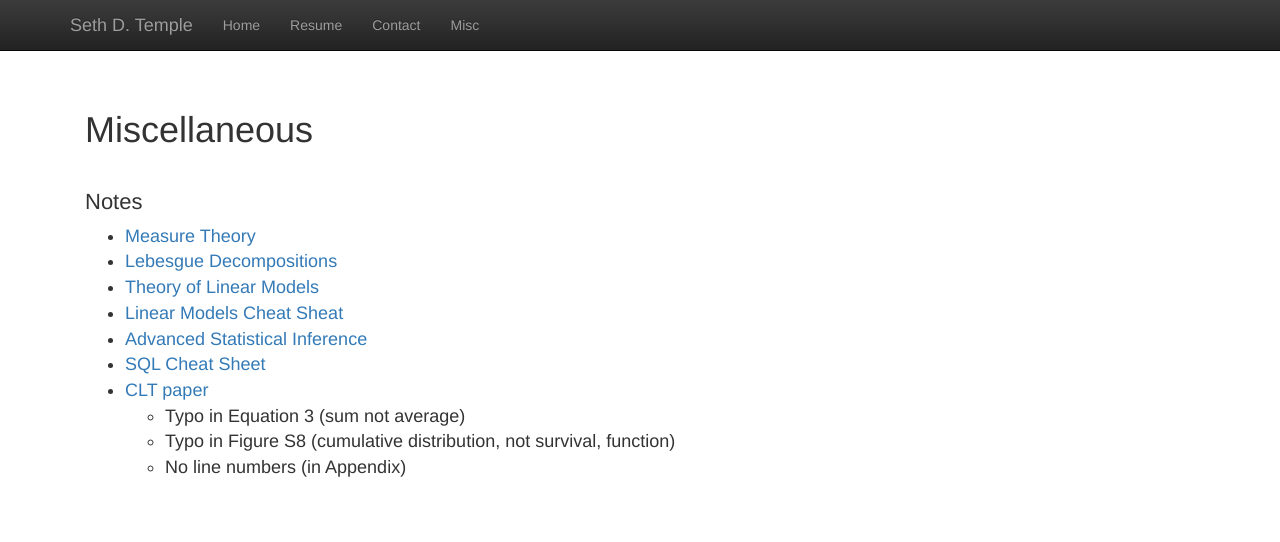
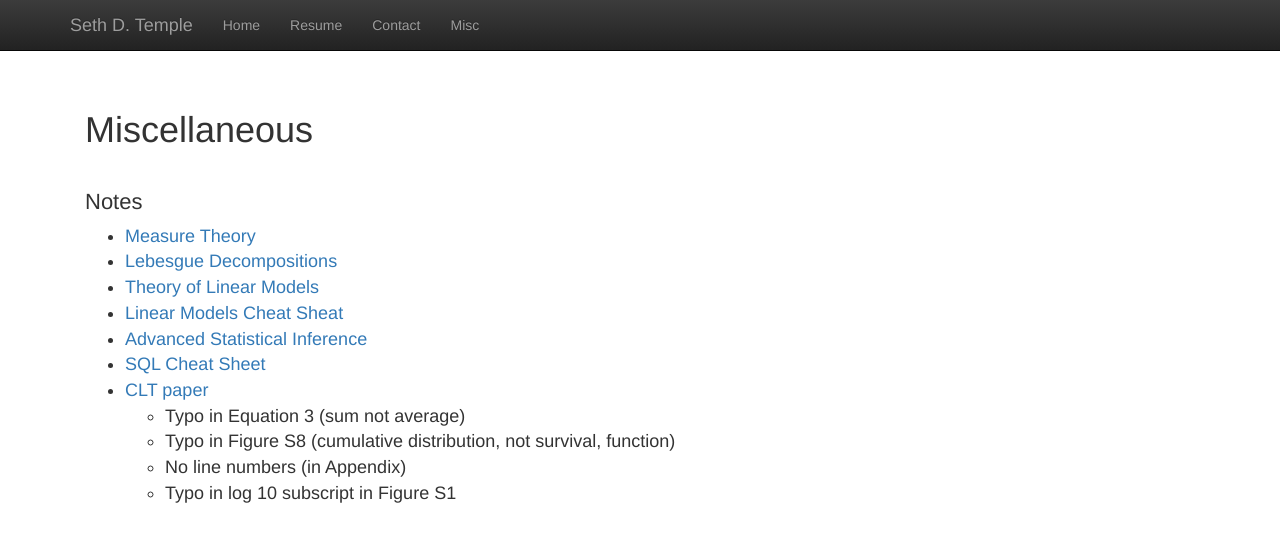
Before and after one commit to sdtemple/sdtemple.github.io, a Jekyll site: the page built from misc.html, in a window 1280 px wide. Shown: the top 542 px of the page. Built offline with Jekyll 4.4.1, drawn with Linux system fonts in a browser that asks for light colours; nearby versions of some CDN libraries; library files that are not in the unit come from our copies.

Commit message:
update tt manu

```diff
--- a/misc.html
+++ b/misc.html
@@ -17,9 +17,10 @@ title:  'Misc'
     <li style="font-size: 18px;"><a href = "files/sql_sethtem.pdf">SQL Cheat Sheet</a></li>
     <li style="font-size: 18px;"><a href = "files/Manuscript_Temple_and_Thompson.pdf">CLT paper</a></li>
     <ul>
-      <li style="font-size: 18px;">Typo in Equation 3 (sum not average)</a></li>
-      <li style="font-size: 18px;">Typo in Figure S8 (cumulative distribution, not survival, function)</a></li>
-      <li style="font-size: 18px;">No line numbers (in Appendix)</a></li>
+      <li style="font-size: 18px;">Typo in Equation 3 (sum not average)</li>
+      <li style="font-size: 18px;">Typo in Figure S8 (cumulative distribution, not survival, function)</li>
+      <li style="font-size: 18px;">No line numbers (in Appendix)</li>
+      <li style="font-size: 18px;">Typo in log 10 subscript in Figure S1</li>
     </ul>
   </ul>
  </p>
```
Also changed, not shown: 1 other file.
